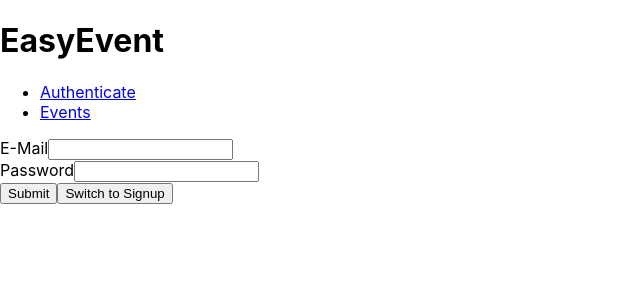
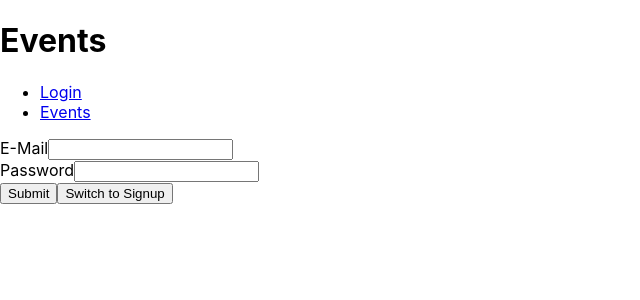
Before and after one commit to BrianLucy/Event-Planner, a React (Create React App) app in the folder frontend/events-app/: page /auth in a window 1280 px wide. Shown: the top 300 px of the page, without its empty margins (0-640 px from the left). Built offline with nearby package versions, Linux system fonts and the light colour scheme.

Commit message:
small changes on mainNavigation.js

```diff
--- a/frontend/events-app/src/components/Navigation/MainNavigation.js
+++ b/frontend/events-app/src/components/Navigation/MainNavigation.js
@@ -10,13 +10,13 @@ const mainNavigation = props => (
       return (
         <header className="main-navigation">
           <div className="main-navigation__logo">
-            <h1>EasyEvent</h1>
+            <h1>Events</h1>
           </div>
           <nav className="main-navigation__items">
             <ul>
               {!context.token && (
                 <li>
-                  <NavLink to="/auth">Authenticate</NavLink>
+                  <NavLink to="/auth">Login</NavLink>
                 </li>
               )}
               <li>
```
